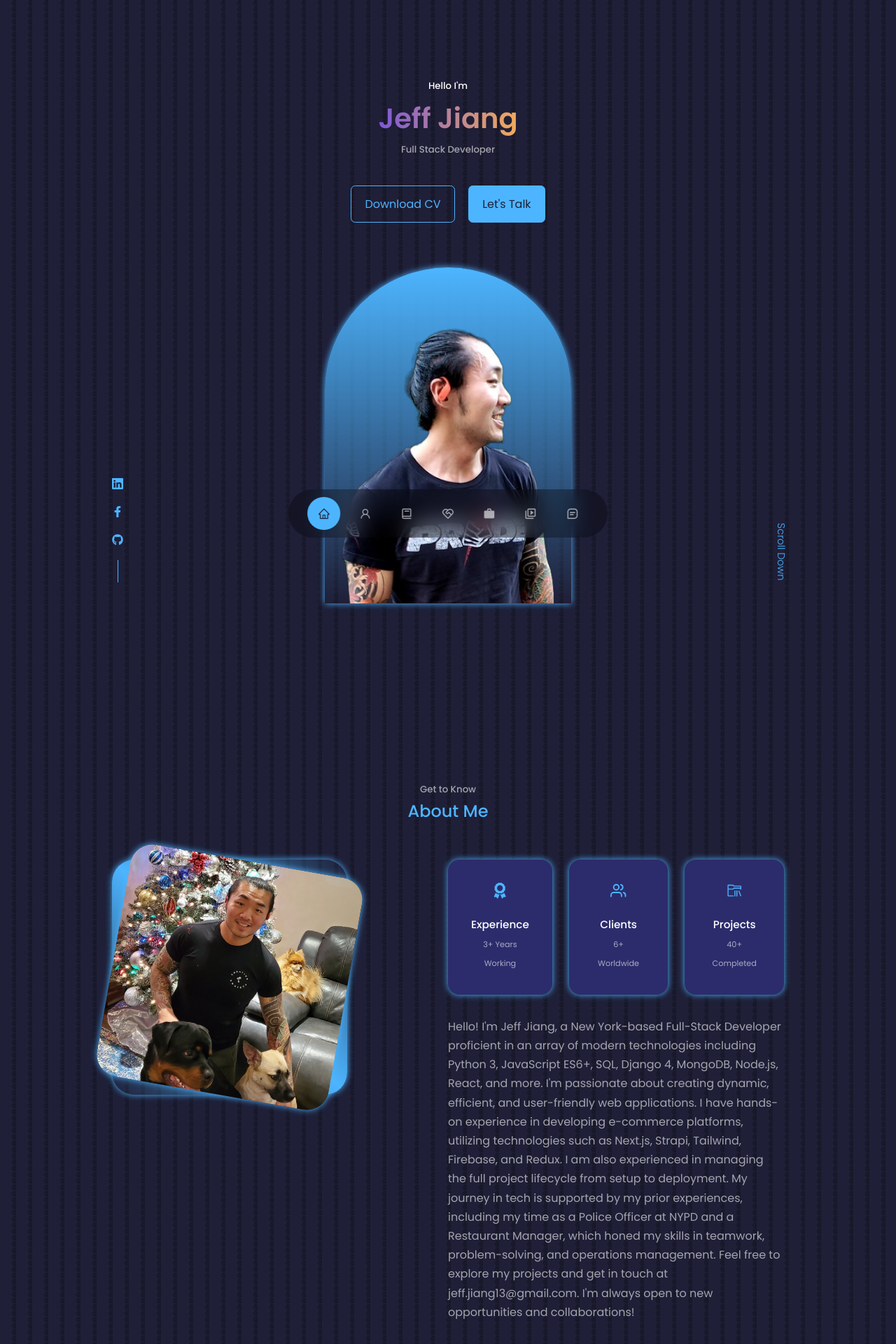
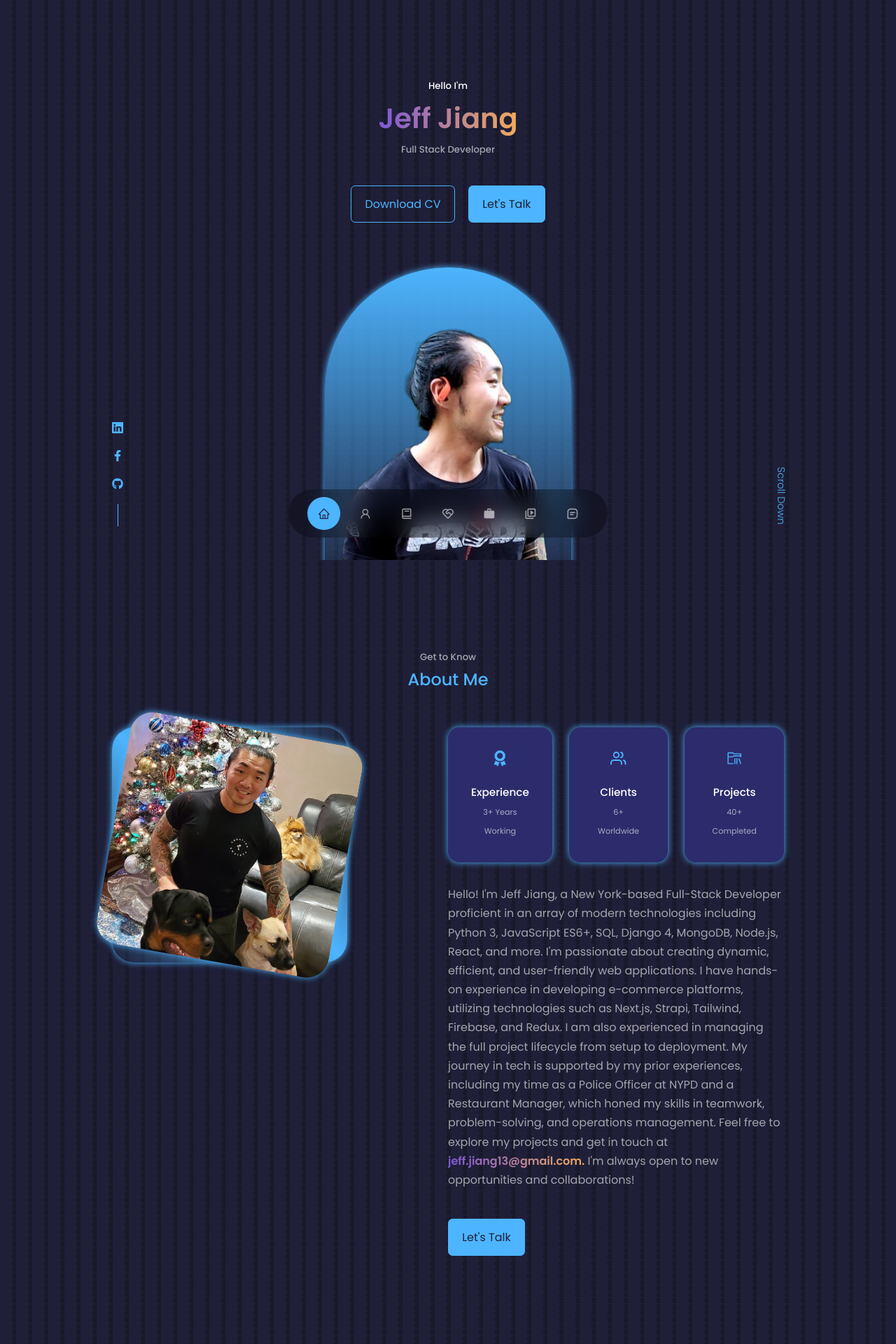
Before and after one commit to jeffjiang13/Portfolio, a React (Create React App) app: page / in a window 1280 px wide. Shown: the top 1920 px of the page at 70% size. Built offline with nearby package versions, Linux system fonts and the light colour scheme.

Commit message:
added new project

```diff
--- a/src/components/about/About.jsx
+++ b/src/components/about/About.jsx
@@ -8,10 +8,7 @@ import { VscFolderLibrary } from "react-icons/vsc";
 const About = () => {
   return (
     <section id="about">
-      <br />
-      <br />
-      <br />
-      <br />
+
 
       <h5>Get to Know</h5>
       <h2>About Me</h2>
@@ -56,7 +53,7 @@ const About = () => {
             time as a Police Officer at NYPD and a Restaurant Manager, which
             honed my skills in teamwork, problem-solving, and operations
             management. Feel free to explore my projects and get in touch at
-            jeff.jiang13@gmail.com. I'm always open to new opportunities and
+            {" "} <a className="name" href="mailto::jeff.jiang13@gmail.com"> jeff.jiang13@gmail.com.</a> I'm always open to new opportunities and
             collaborations!
           </p>
           <a href="#contact" className="btn btn-primary">
--- a/src/components/about/about.css
+++ b/src/components/about/about.css
@@ -1,3 +1,20 @@
+.name {
+  /* Apply your animation */
+  animation: textFade 5s ease infinite;
+
+  /* Gradient background */
+  background-image: linear-gradient(to right, #4fd1c5, #805ad5, #f6ad55);
+
+  /* Making the text transparent so the background is visible */
+  color: transparent;
+
+  /* Additional styling */
+  background-clip: text;
+  -webkit-background-clip: text;
+  display: inline-block;
+  font-weight: 900; /* Corresponds to 'font-black' in Tailwind */
+}
+
 .about__container {
   display: grid;
   grid-template-columns: 35% 50%;
--- a/src/components/header/header.css
+++ b/src/components/header/header.css
@@ -23,9 +23,10 @@
 
 
 header {
-  height: 110vh;
+  height: 100vh;
   padding-top: 7rem;
-  /* overflow: hidden; */
+
+  overflow: scroll;
 }
 
 .header__container {
```
